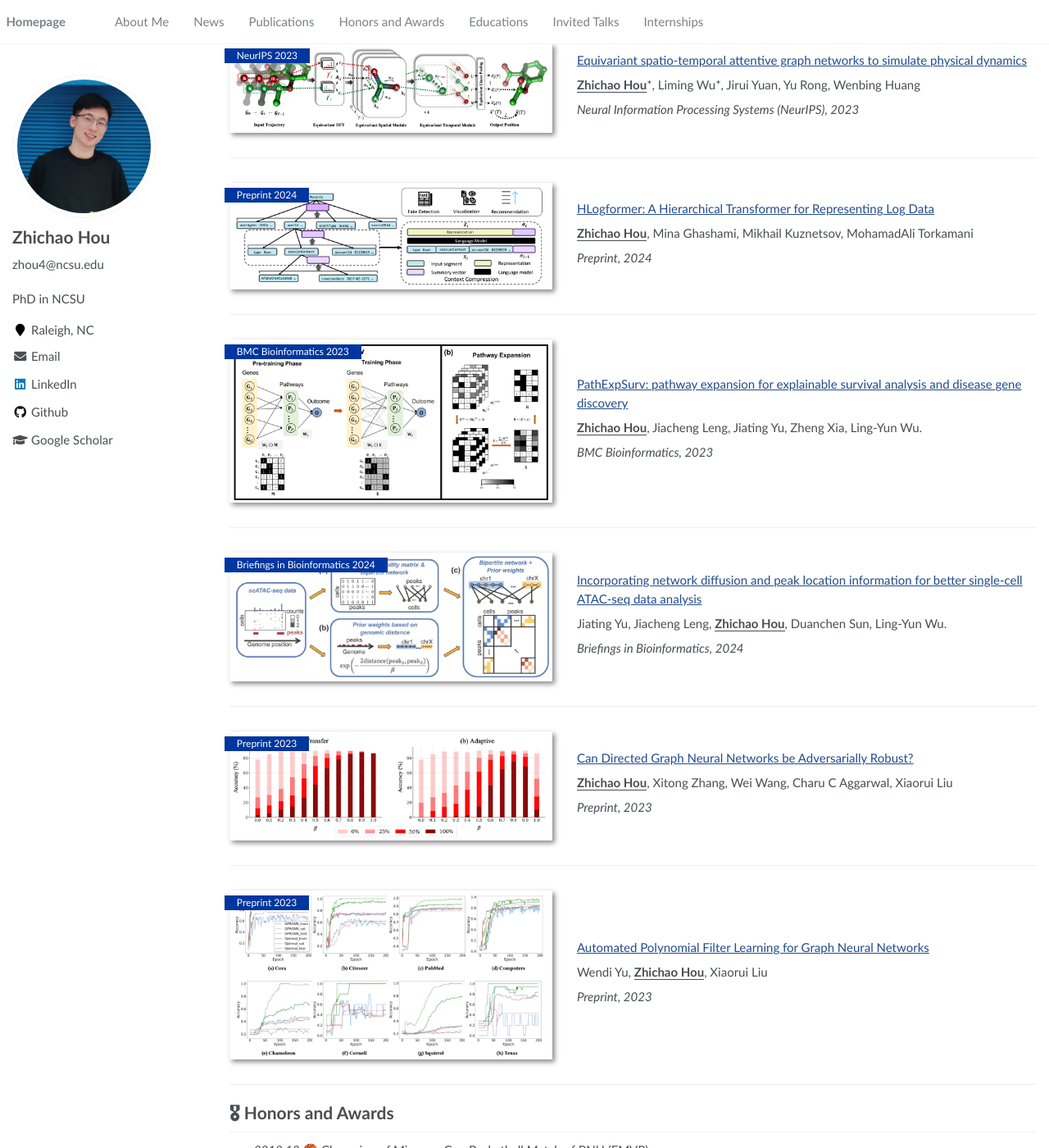
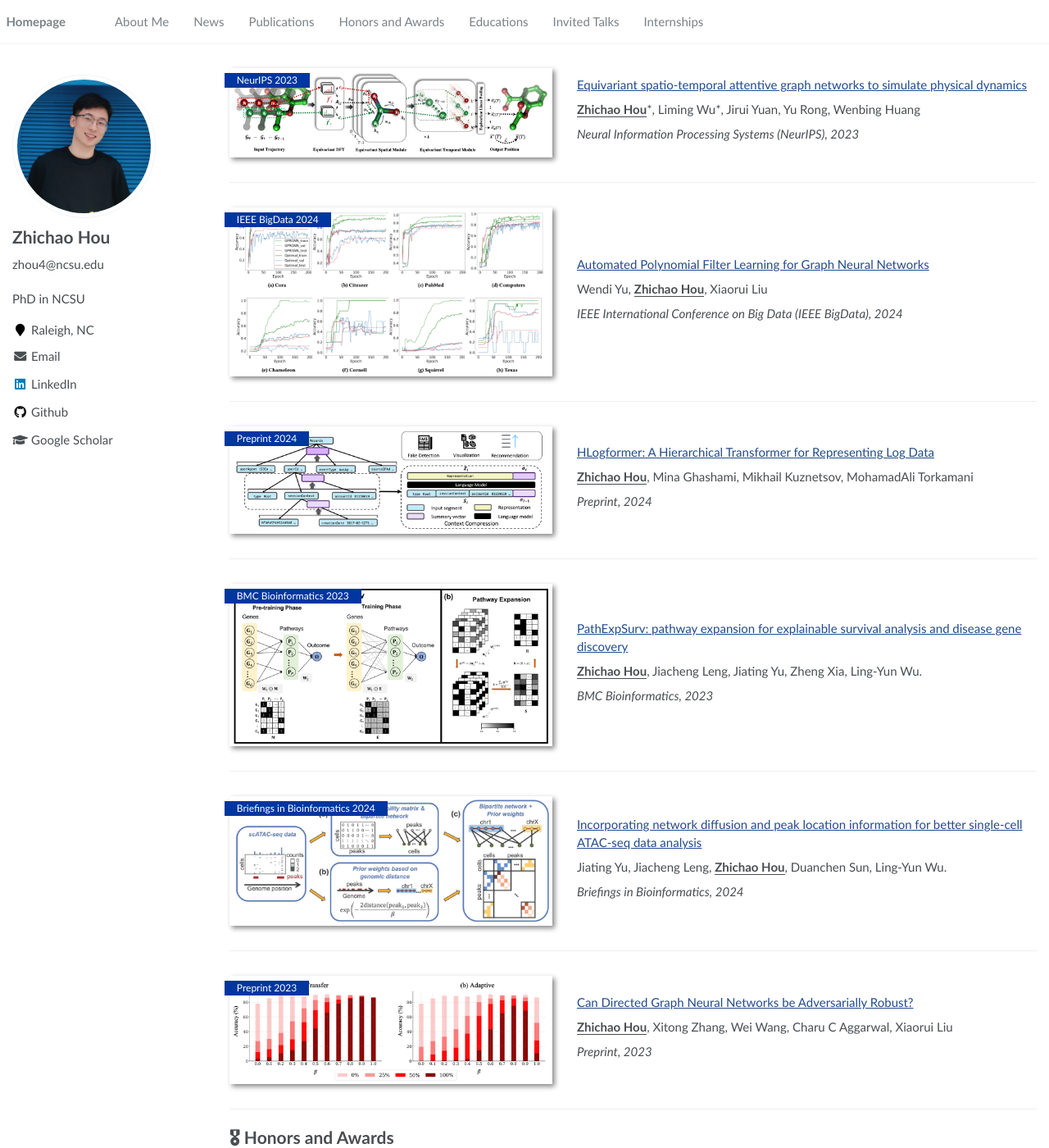
Before and after one commit to tingxiang-ji/tingxiang-ji.github.io, a Jekyll site: the page built from _pages/about.md, in a window 1280 px wide and 1400 px high, scrolled down 1910 px. Shown: the whole window at 82% size. Built offline with Jekyll 4.4.1, drawn with Linux system fonts in a browser that asks for light colours; some of the changed text lies outside the part shown.

Commit message:
big data

```diff
--- a/_pages/about.md
+++ b/_pages/about.md
@@ -32,6 +32,7 @@ I am a big fan of basketball and I idolize Chris Paul and Allen Iverson. Our tea
 
 
 # 🔥 News
+- *2024.10*: &nbsp;🎉 One paper is accepted by IEEE BigData 2024.
 - *2024.10*: &nbsp;💻 I give a tutorial at <a href="https://dsaa2024.dsaa.co/program-at-a-glance.html">DSAA</a> about "Adversarial Robustness in Graph Neural Networks".
 - *2024.10*: &nbsp;📖 New preprint: Robustness Reprogramming for Representation Learning.  <a href="https://arxiv.org/abs/2410.04577">https://arxiv.org/abs/2410.04577</a>
 - *2024.09*: &nbsp;🎉 Three papers are accepted by NeurIPS 2024. See you in Vancouver!
@@ -52,9 +53,9 @@ I am a big fan of basketball and I idolize Chris Paul and Allen Iverson. Our tea
 
 As a researcher with a background in both Mathematics and AI, I am deeply engaged in developing robustness-informed neural networks using robust statistics and optimization theories. Feel free to explore my publications contributing to this topic in various domains:
 
-- Graph: <a href="https://arxiv.org/abs/2311.14934">Robust Graph Neural Networks via Unbiased Aggregation</a>
-- Language: <a href="">ProTransformer: Robustify Transformers via Plug-and-Play Paradigm</a>
-- Vision: <a href="https://arxiv.org/abs/2410.04577">Robustness Reprogramming for Representation Learning</a>
+- Graph: <a href="https://arxiv.org/abs/2311.14934">**[NeurIPS 2024]** Robust Graph Neural Networks via Unbiased Aggregation</a>
+- Language: <a href="">**[NeurIPS 2024]** ProTransformer: Robustify Transformers via Plug-and-Play Paradigm</a>
+- Vision: <a href="https://arxiv.org/abs/2410.04577">**[Preprint 2024]** Robustness Reprogramming for Representation Learning</a>
 
 
 <div class='paper-box'><div class='paper-box-image'><div><div class="badge">NeurIPS 2024</div><img src='images/protransformer.png' alt="sym" width="100%"></div></div>
@@ -127,7 +128,17 @@ Weizhi Gao, **<u>Zhichao Hou</u>**, Han Xu, Xiaorui Liu
 </div>
 
 
+<div class='paper-box'><div class='paper-box-image'><div><div class="badge">IEEE BigData 2024</div><img src='images/autopoly.png' alt="sym" width="100%"></div></div>
+<div class='paper-box-text' markdown="1">
 
+[Automated Polynomial Filter Learning for Graph Neural Networks](https://arxiv.org/pdf/2307.07956)
+
+Wendi Yu, **<u>Zhichao Hou</u>**, Xiaorui Liu
+
+*IEEE International Conference on Big Data (IEEE BigData), 2024*
+
+</div>
+</div>
 
 
 <div class='paper-box'><div class='paper-box-image'><div><div class="badge">Preprint 2024</div><img src='images/hlogformer.png' alt="sym" width="100%"></div></div>
@@ -141,6 +152,8 @@ Weizhi Gao, **<u>Zhichao Hou</u>**, Han Xu, Xiaorui Liu
 
 </div>
 </div>
+
+
 
 
 
@@ -183,23 +196,9 @@ Jiating Yu, Jiacheng Leng, **<u>Zhichao Hou</u>**, Duanchen Sun, Ling-Yun Wu.
 
 *Preprint, 2023*
 
-</div>
-</div>
-
-
-
-<div class='paper-box'><div class='paper-box-image'><div><div class="badge">Preprint 2023</div><img src='images/autopoly.png' alt="sym" width="100%"></div></div>
-<div class='paper-box-text' markdown="1">
-
-[Automated Polynomial Filter Learning for Graph Neural Networks](https://arxiv.org/pdf/2307.07956)
-
-Wendi Yu, **<u>Zhichao Hou</u>**, Xiaorui Liu
-
-*Preprint, 2023*
 
 </div>
 </div>
-
 
 
 
```
